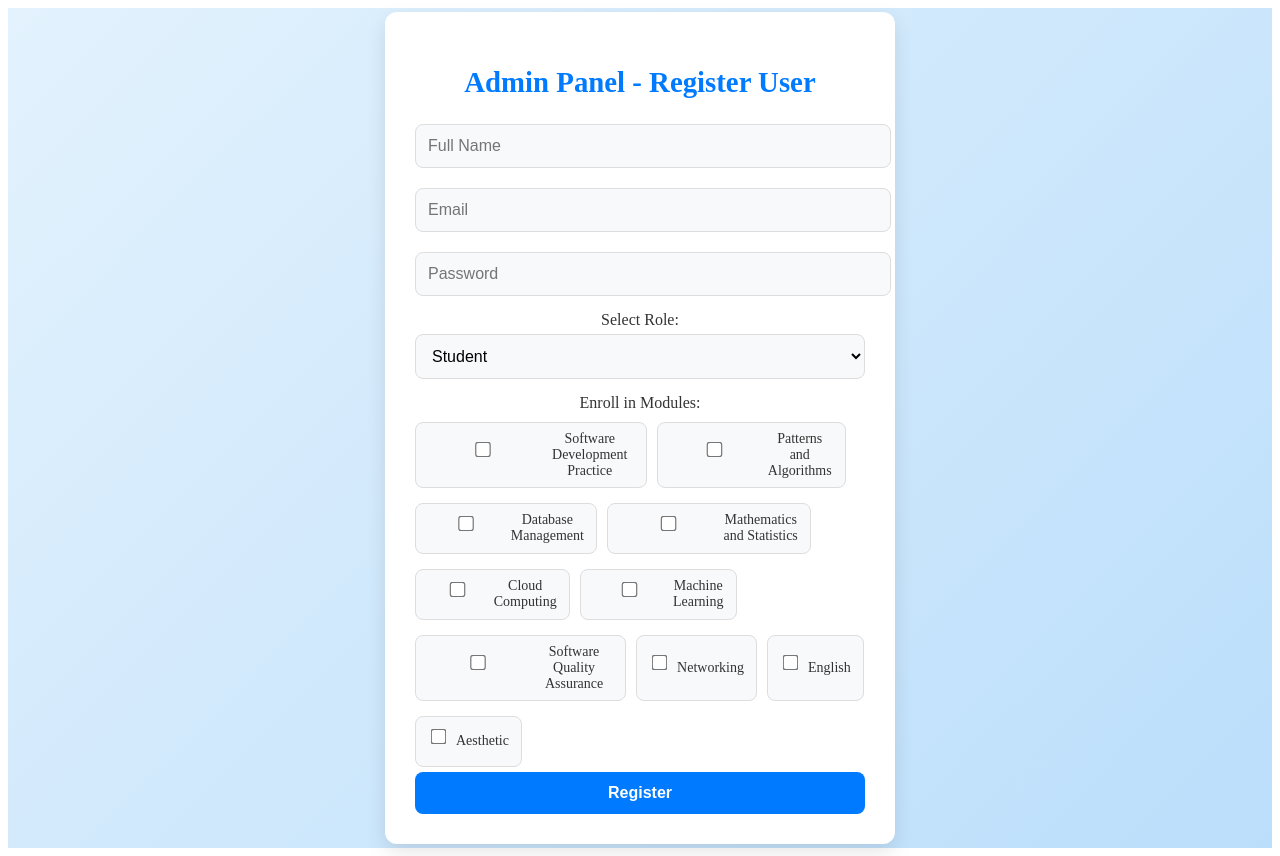
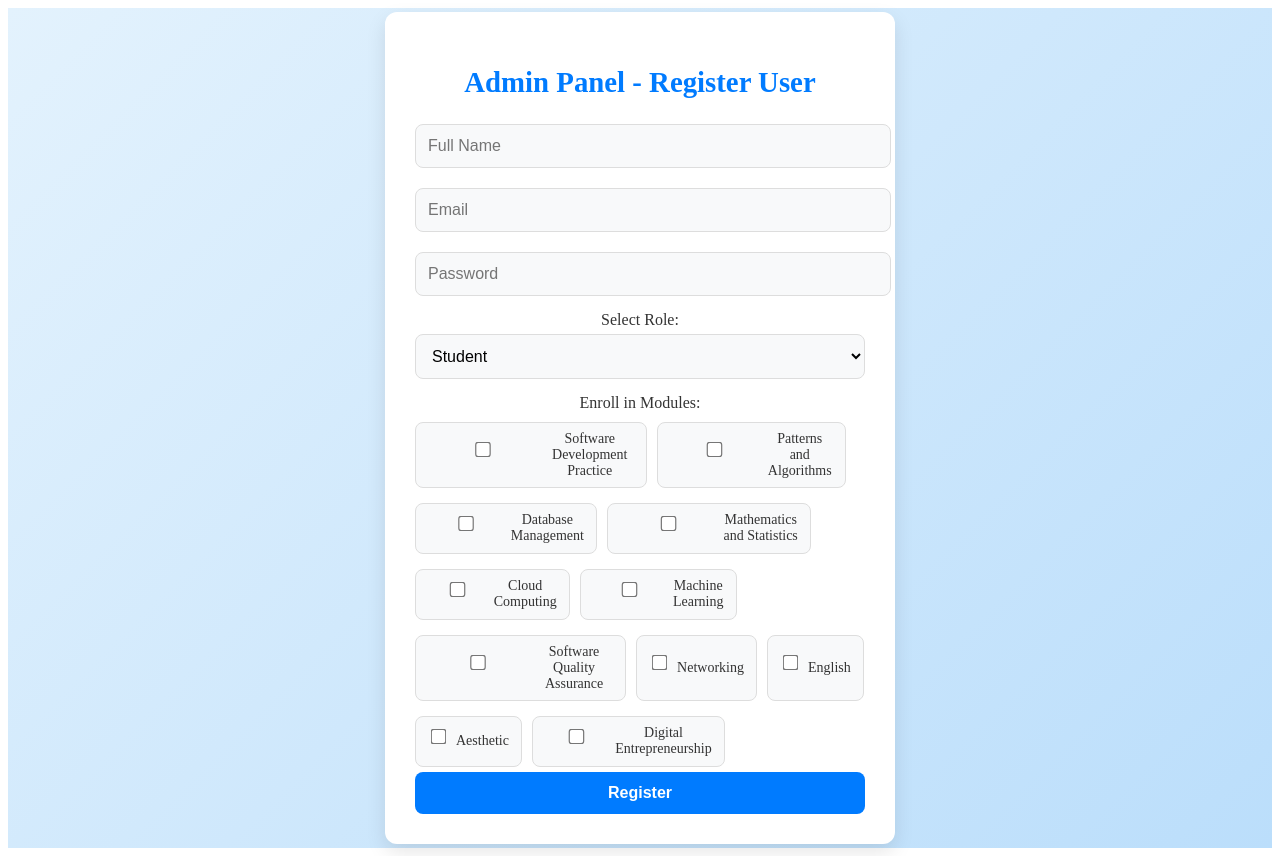
Before and after one commit to Smart-Campus-System/SDP_CW1, a React (Vite) app in the folder frontend/smart-campus-frontend/: page /register in a window 1280 px wide. Built offline with nearby package versions, Linux system fonts and the light colour scheme.

Commit message:
Add One module

```diff
--- a/frontend/smart-campus-frontend/src/pages/RegisterPage.jsx
+++ b/frontend/smart-campus-frontend/src/pages/RegisterPage.jsx
@@ -18,7 +18,7 @@ const RegisterPage = () => {
     setModules([
       "Software Development Practice", "Patterns and Algorithms", "Database Management",
       "Mathematics and Statistics", "Cloud Computing", "Machine Learning",
-      "Software Quality Assurance", "Networking", "English", "Aesthetic"
+      "Software Quality Assurance", "Networking", "English", "Aesthetic","Digital Entrepreneurship"
     ]);
   }, []);
 
```
